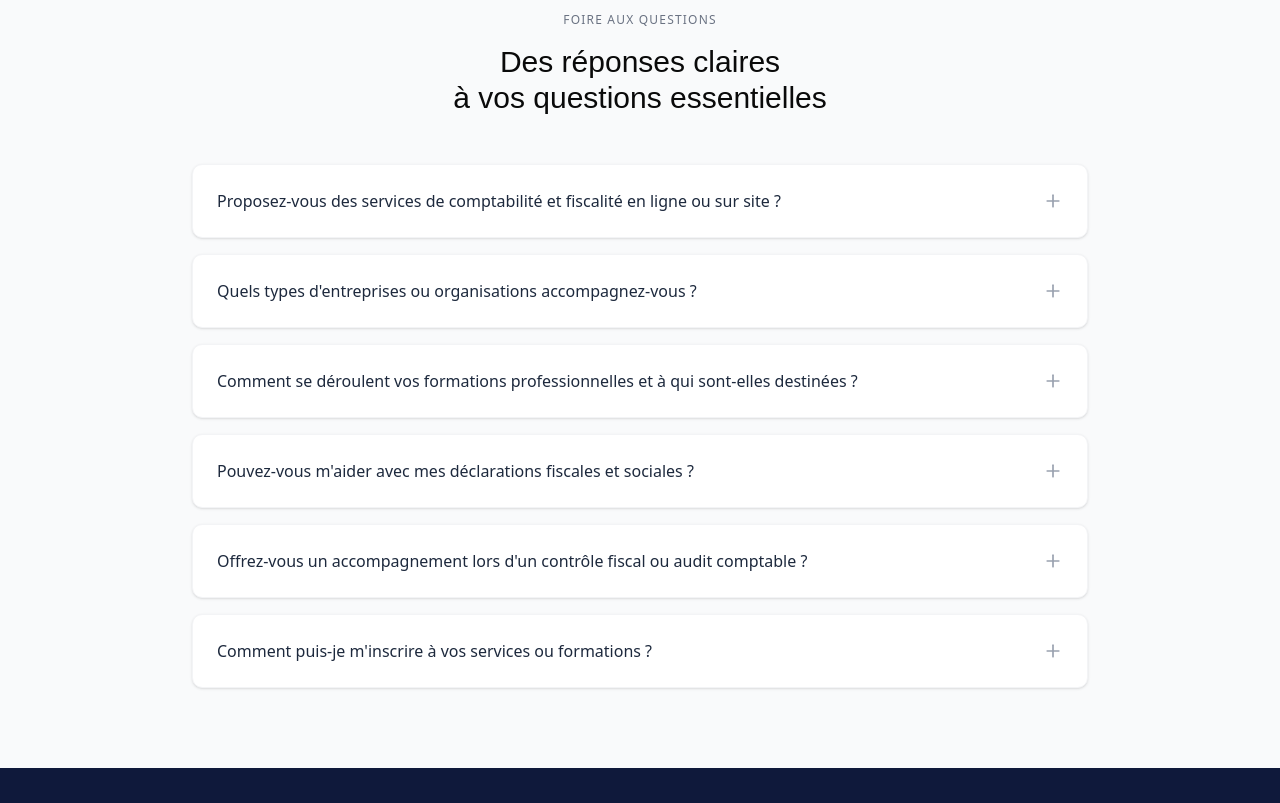
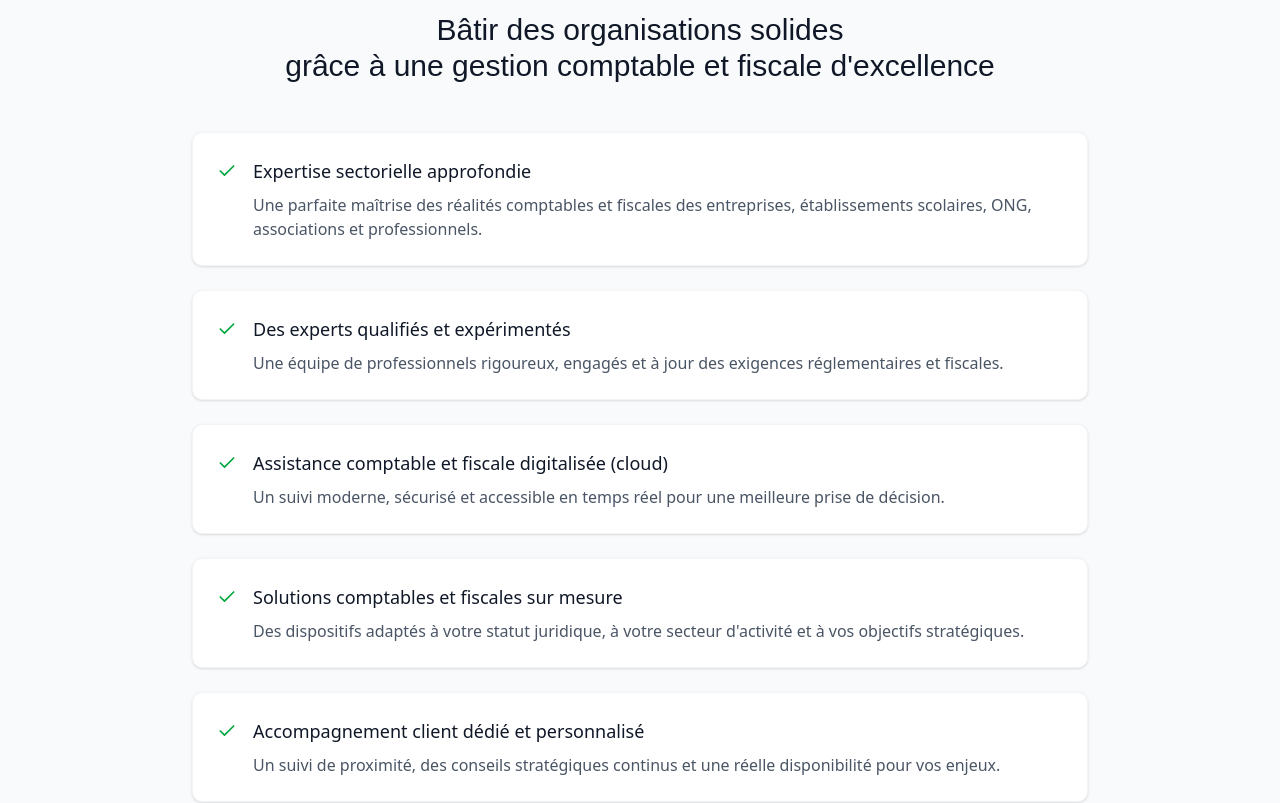
Before and after one commit to HermannRichy/well-steven, a Next.js app: page /contact in a window 1280 px wide. Shown: the part 1400-2203 px from the top of the page. Built offline with nearby package versions, Linux system fonts and the light colour scheme; a web font is replaced by a local one.

Commit message:
Ta description du commit

```diff
--- a/src/app/contact/page.tsx
+++ b/src/app/contact/page.tsx
@@ -1,7 +1,7 @@
 import ContactHero from "@/components/sections/ContactHero";
 import ContactFormSection from "@/components/sections/ContactFormSection";
 import ContactDetails from "@/components/sections/ContactDetails";
-import ContactFAQ from "@/components/sections/ContactFAQ";
+import Avantages from "@/components/sections/Avantages";
 
 export default function ContactPage() {
   return (
@@ -9,7 +9,7 @@ export default function ContactPage() {
       <ContactHero />
       <ContactFormSection />
       <ContactDetails />
-      <ContactFAQ />
+      <Avantages />
     </main>
   );
 }
--- /dev/null
+++ b/src/components/sections/Avantages.tsx
@@ -0,0 +1,59 @@
+"use client";
+
+import { Check } from "lucide-react";
+
+export default function Avantages() {
+  const avantages = [
+    {
+      title: "Expertise sectorielle approfondie",
+      description: "Une parfaite maîtrise des réalités comptables et fiscales des entreprises, établissements scolaires, ONG, associations et professionnels."
+    },
+    {
+      title: "Des experts qualifiés et expérimentés",
+      description: "Une équipe de professionnels rigoureux, engagés et à jour des exigences réglementaires et fiscales."
+    },
+    {
+      title: "Assistance comptable et fiscale digitalisée (cloud)",
+      description: "Un suivi moderne, sécurisé et accessible en temps réel pour une meilleure prise de décision."
+    },
+    {
+      title: "Solutions comptables et fiscales sur mesure",
+      description: "Des dispositifs adaptés à votre statut juridique, à votre secteur d'activité et à vos objectifs stratégiques."
+    },
+    {
+      title: "Accompagnement client dédié et personnalisé",
+      description: "Un suivi de proximité, des conseils stratégiques continus et une réelle disponibilité pour vos enjeux."
+    }
+  ];
+
+  return (
+    <section className="py-20 px-6 md:px-20 bg-gray-50">
+      <div className="max-w-4xl mx-auto">
+        <div className="text-center mb-12">
+          <h2 className="text-3xl font-normal font-momo text-gray-900 mb-6">
+            Bâtir des organisations solides<br />
+            grâce à une gestion comptable et fiscale d'excellence
+          </h2>
+        </div>
+
+        <div className="space-y-6">
+          {avantages.map((avantage, index) => (
+            <div key={index} className="bg-white rounded-lg p-6 shadow-sm border border-gray-100">
+              <div className="flex items-start">
+                <div className="flex-shrink-0 mt-1">
+                  <Check className="h-5 w-5 text-green-600" />
+                </div>
+                <div className="ml-4">
+                  <h3 className="text-lg font-medium text-gray-900">{avantage.title}</h3>
+                  <p className="mt-2 text-gray-600">
+                    {avantage.description}
+                  </p>
+                </div>
+              </div>
+            </div>
+          ))}
+        </div>
+      </div>
+    </section>
+  );
+}
--- a/src/components/sections/ContactFAQ.tsx
+++ /dev/null
@@ -1,75 +0,0 @@
-"use client";
-
-import { useState } from 'react';
-import { Plus, Minus } from "lucide-react";
-
-export default function ContactFAQ() {
-  const [activeIndex, setActiveIndex] = useState<number | null>(null);
-
-  const faqs = [
-    {
-      question: "Proposez-vous des services de comptabilité et fiscalité en ligne ou sur site ?",
-      answer: "Oui, nous proposons à la fois des services en ligne pour une gestion à distance et des services sur site pour un accompagnement plus personnalisé."
-    },
-    {
-      question: "Quels types d'entreprises ou organisations accompagnez-vous ?",
-      answer: "Nous accompagnons tous types d'entreprises, des TPE aux PME, ainsi que des associations et des professionnels libéraux, dans divers secteurs d'activité."
-    },
-    {
-      question: "Comment se déroulent vos formations professionnelles et à qui sont-elles destinées ?",
-      answer: "Nos formations s'adressent aussi bien aux débutants qu'aux professionnels expérimentés. Elles sont disponibles en présentiel ou en ligne, avec un suivi personnalisé."
-    },
-    {
-      question: "Pouvez-vous m'aider avec mes déclarations fiscales et sociales ?",
-      answer: "Absolument, notre équipe d'experts peut vous accompagner dans toutes vos démarches fiscales et sociales, de la préparation à la déclaration."
-    },
-    {
-      question: "Offrez-vous un accompagnement lors d'un contrôle fiscal ou audit comptable ?",
-      answer: "Oui, nous fournissons un accompagnement complet lors des contrôles fiscaux et audits, y compris la préparation et le suivi des dossiers."
-    },
-    {
-      question: "Comment puis-je m'inscrire à vos services ou formations ?",
-      answer: "Vous pouvez nous contacter via notre formulaire en ligne, par téléphone ou par email pour discuter de vos besoins et convenir d'un premier rendez-vous."
-    }
-  ];
-
-  const toggleFAQ = (index: number) => {
-    setActiveIndex(activeIndex === index ? null : index);
-  };
-
-  return (
-    <section className="py-20 px-6 md:px-20 bg-gray-50">
-      <div className="text-center mb-12">
-        <p className="uppercase tracking-widest text-xs text-gray-500 mb-4">Foire aux questions</p>
-        <h2 className="text-3xl font-normal font-momo">
-          Des réponses claires<br />à vos questions essentielles
-        </h2>
-      </div>
-
-      <div className="max-w-4xl mx-auto space-y-4">
-        {faqs.map((faq, idx) => (
-          <div key={idx} className="bg-white rounded-lg shadow-sm border border-gray-100 overflow-hidden">
-            <div
-              onClick={() => toggleFAQ(idx)}
-              className="p-6 flex justify-between items-center cursor-pointer hover:bg-gray-50 transition-colors"
-            >
-              <span className="font-medium text-slate-800 text-sm md:text-base">
-                {faq.question}
-              </span>
-              {activeIndex === idx ? (
-                <Minus size={20} className="text-gray-600" />
-              ) : (
-                <Plus size={20} className="text-gray-400" />
-              )}
-            </div>
-            {activeIndex === idx && (
-              <div className="px-6 pb-6 pt-2 text-sm text-gray-600 border-t border-gray-100">
-                {faq.answer}
-              </div>
-            )}
-          </div>
-        ))}
-      </div>
-    </section>
-  );
-}
--- a/src/components/sections/FAQ.tsx
+++ b/src/components/sections/FAQ.tsx
@@ -1,7 +1,11 @@
 "use client";
 
-import { Plus, Minus } from "lucide-react";
 import { useState } from "react";
+import {
+  ChevronDown,
+  ChevronUp,
+  CheckCircle
+} from "lucide-react";
 
 type FAQItem = {
   question: string;
@@ -13,28 +17,29 @@ export default function FAQ() {
 
   const faqs: FAQItem[] = [
     {
-      question: "Proposez-vous des services comptables en ligne ou à distance ?",
-      answer: "Oui, nous proposons des services comptables complets en ligne et à distance. Grâce à notre plateforme sécurisée, vous pouvez nous transmettre vos documents numériquement et bénéficier d'un suivi personnalisé, où que vous soyez."
+      question: "Expertise sectorielle approfondie",
+      answer:
+        "Une parfaite maîtrise des réalités comptables et fiscales des entreprises, établissements scolaires, ONG, associations et professionnels."
     },
     {
-      question: "Quels types de clients accompagnez-vous ?",
-      answer: "Nous accompagnons une large gamme de clients, des auto-entrepreneurs aux PME, dans divers secteurs d'activité. Que vous soyez une entreprise de services, de commerce ou de production, nous adaptons notre expertise à vos besoins spécifiques."
+      question: "Des experts qualifiés et expérimentés",
+      answer:
+        "Une équipe de professionnels rigoureux, engagés et à jour des exigences réglementaires et fiscales."
     },
     {
-      question: "Comment sont calculés vos tarifs pour vos services ?",
-      answer: "Nos tarifs sont établis en fonction de la nature et de la complexité de vos besoins. Nous proposons des forfaits adaptés à chaque situation. Contactez-nous pour une analyse personnalisée et un devis détaillé."
+      question: "Assistance comptable et fiscale digitalisée (cloud)",
+      answer:
+        "Un suivi moderne, sécurisé et accessible en temps réel pour une meilleure prise de décision."
     },
     {
-      question: "Pouvez-vous m'aider avec la déclaration et la conformité fiscale ?",
-      answer: "Absolument. Notre équipe d'experts fiscaux se charge de toutes vos obligations déclaratives et s'assure de votre conformité aux réglementations en vigueur, vous permettant de vous concentrer sur votre cœur de métier en toute sérénité."
+      question: "Solutions comptables et fiscales sur mesure",
+      answer:
+        "Des dispositifs adaptés à votre statut juridique, à votre secteur d'activité et à vos objectifs stratégiques."
     },
     {
-      question: "Pouvez-vous m'aider à préparer un audit ?",
-      answer: "Oui, nous proposons un accompagnement complet pour la préparation de vos audits. Notre équipe vous aide à rassembler et organiser les documents nécessaires, et à vous préparer aux éventuelles questions des auditeurs."
-    },
-    {
-      question: "Comment puis-je démarrer avec vos services ?",
-      answer: "C'est simple ! Contactez-nous via notre formulaire en ligne ou par téléphone pour une première consultation gratuite. Nous évaluerons ensemble vos besoins et vous proposerons la solution la plus adaptée à votre situation."
+      question: "Accompagnement client dédié et personnalisé",
+      answer:
+        "Un suivi de proximité, des conseils stratégiques continus et une réelle disponibilité pour vos enjeux."
     }
   ];
 
@@ -45,17 +50,16 @@ export default function FAQ() {
   return (
     <section className="py-20 bg-white px-6">
       <div className="max-w-3xl mx-auto">
-        {/* En-tête de la section */}
+        {/* Titre */}
         <div className="text-center mb-12">
-          <p className="text-[10px] uppercase tracking-widest text-gray-400 font-bold mb-3">
-            QUESTIONS FRÉQUEMMENT POSÉES
-          </p>
           <h2 className="text-3xl font-semibold text-slate-900">
-            Réponses claires à toutes vos questions clés
+            Bâtir des organisations solides
+            <br />
+            grâce à une gestion comptable et fiscale d&apos;excellence
           </h2>
         </div>
 
-        {/* Liste des questions */}
+        {/* FAQ */}
         <div className="space-y-3">
           {faqs.map((faq, index) => (
             <div
@@ -64,23 +68,25 @@ export default function FAQ() {
             >
               <div
                 onClick={() => toggleFAQ(index)}
-                className="p-5 hover:bg-gray-50 transition-colors cursor-pointer flex justify-between items-center"
+                className="p-5 hover:bg-gray-50 transition cursor-pointer flex justify-between items-center"
               >
-                <span className="text-slate-800 font-medium text-sm">
-                  {faq.question}
-                </span>
+                <div className="flex items-center gap-3">
+                  {/* ✔ Icône shadcn */}
+                  <CheckCircle className="h-5 w-5 text-green-600" />
+
+                  <span className="text-slate-800 font-medium text-sm">
+                    {faq.question}
+                  </span>
+                </div>
+
+                {/* 🔽🔼 Flèche shadcn */}
                 {openIndex === index ? (
-                  <Minus
-                    size={18}
-                    className="text-gray-400 group-hover:text-slate-900 transition-colors"
-                  />
+                  <ChevronUp className="h-5 w-5 text-slate-700 transition-transform" />
                 ) : (
-                  <Plus
-                    size={18}
-                    className="text-gray-400 group-hover:text-slate-900 transition-colors"
-                  />
+                  <ChevronDown className="h-5 w-5 text-slate-400 transition-transform" />
                 )}
               </div>
+
               {openIndex === index && (
                 <div className="px-5 pb-5 pt-2 text-sm text-gray-600">
                   {faq.answer}
```
